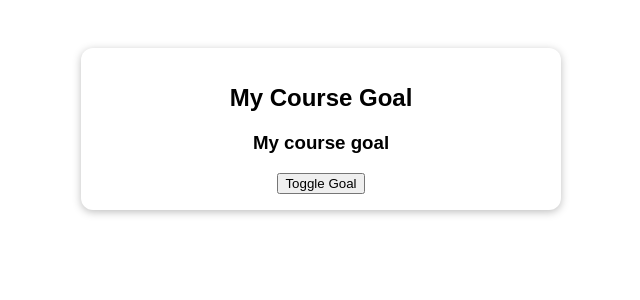
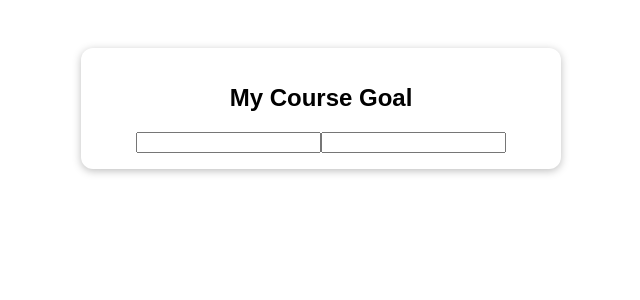
Before and after one commit to sabyrzhan/vuejs-the-complete-guide-course, a Vue app in the folder 019-composition-api/: page / in a window 1280 px wide. Shown: the top 300 px of the page, without its empty margins (319-959 px from the left). Built offline with nearby package versions, Linux system fonts and the light colour scheme.

Commit message:
019-composition-api: use computed

```diff
--- a/019-composition-api/src/App.vue
+++ b/019-composition-api/src/App.vue
@@ -1,24 +1,38 @@
 <template>
   <section class="container">
     <h2>My Course Goal</h2>
-    <h3 v-if="data.isShown">{{ data.goal }}</h3>
-    <button @click="data.toggle">Toggle Goal</button>
+    <h3>{{ data.userName }}</h3>
+    <div>
+      <input type="text" @input="data.setFirstname"/>
+      <input type="text" @input="data.setLastName"/>
+    </div>
   </section>
 </template>
 
 <script>
-import {reactive} from "vue";
+import {computed, reactive, ref} from "vue";
 
 export default {
   setup() {
-    function toggle() {
-      data.isShown = !data.isShown
+    const firstName = ref('')
+    const lastName = ref('')
+
+    function setFirstname(event) {
+      firstName.value = event.target.value
     }
 
+    function setLastName(event) {
+      lastName.value = event.target.value
+    }
+
+    const userName = computed(() => {
+      return firstName.value + ' ' + lastName.value
+    })
+
     const data = reactive({
-      goal: 'My course goal',
-      isShown: true,
-      toggle
+      setFirstname,
+      setLastName,
+      userName
     });
 
     return { data: data }
```
